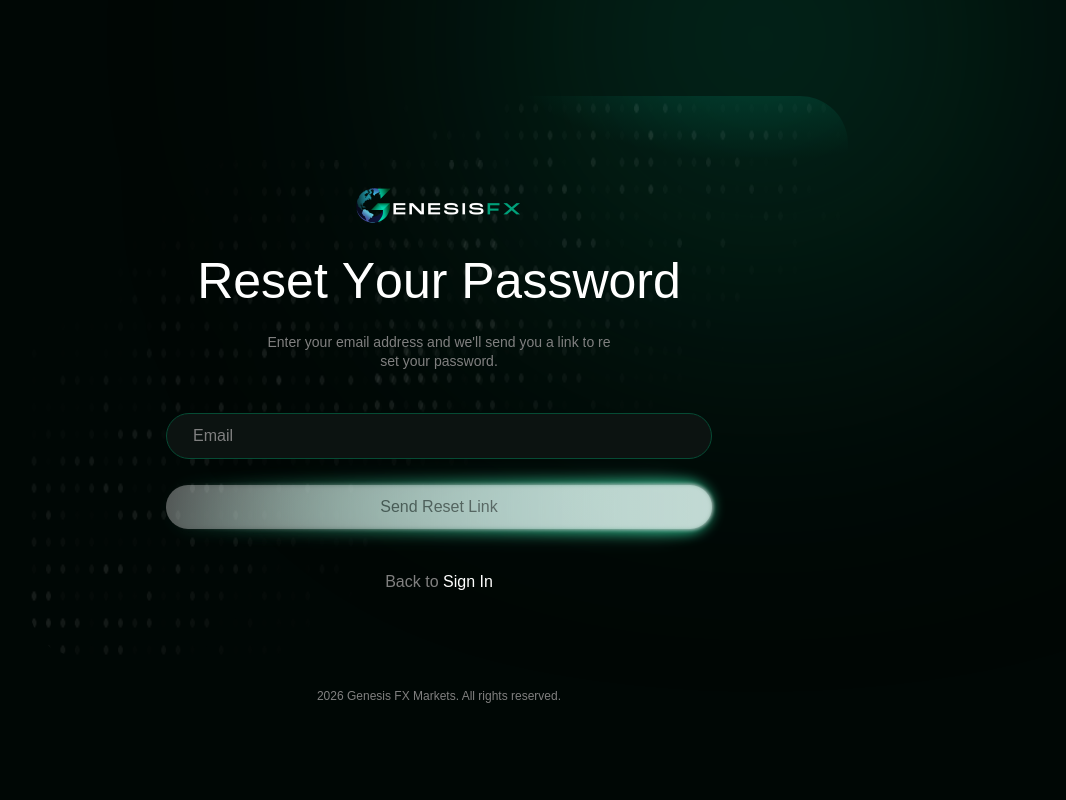
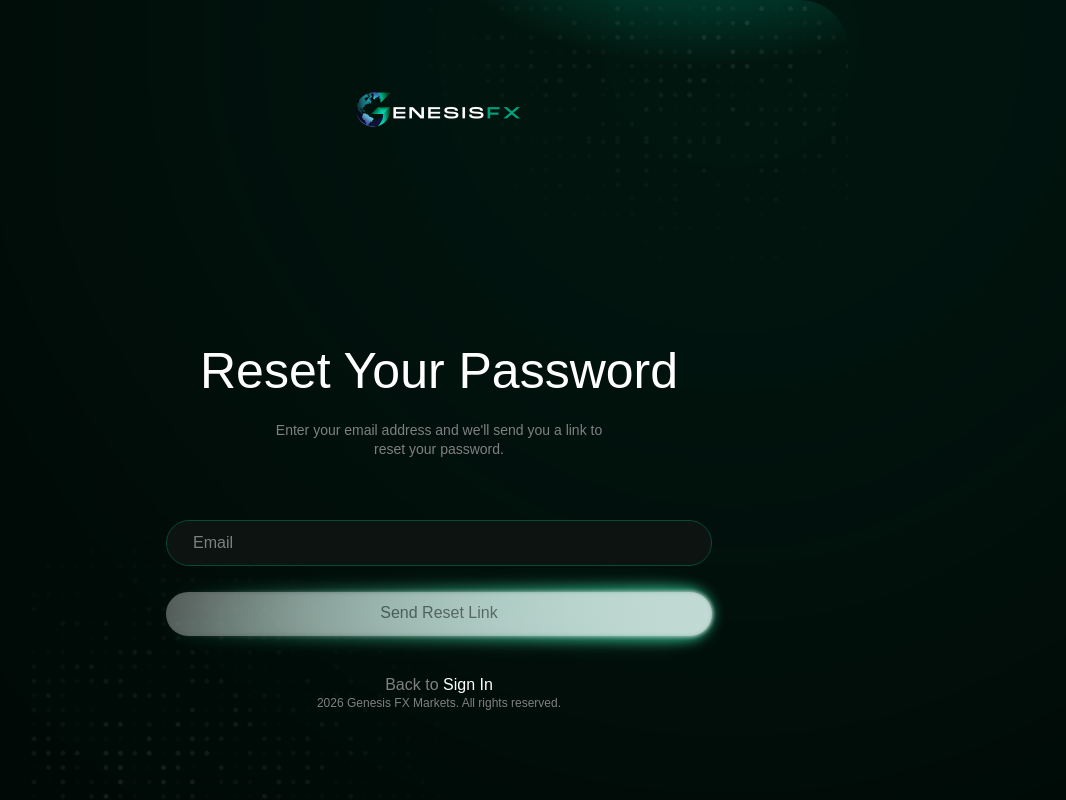
Before and after one commit to Mdx2025/GenesisFxDashboardMDX, a React (Vite) app: page /forgot-password in a window 1280 px wide. Shown: the top 800 px of the page, without its empty margins (201-1267 px from the left). Built offline with nearby package versions, Linux system fonts and the light colour scheme; a web font is replaced by a local one.

Commit message:
refactor: rebuild forgot/reset password pages from scratch with Figma Frame 2085662595 card

```diff
--- a/src/components/auth/AuthCard.tsx
+++ /dev/null
@@ -1,93 +0,0 @@
-import type { ReactNode } from 'react'
-
-interface AuthCardLayoutProps {
-  children: ReactNode
-  footer?: ReactNode
-}
-
-export function AuthCardLayout({ children, footer }: AuthCardLayoutProps) {
-  return (
-    <div className="min-h-screen bg-[#000705] font-acid relative overflow-hidden flex flex-col items-center justify-center px-4 py-8">
-      {/* Page-level glow — top right */}
-      <div
-        className="absolute w-[43.6875rem] h-[43.6875rem] -top-[19.4375rem] -right-[1.9375rem] rounded-full pointer-events-none"
-        style={{ background: 'radial-gradient(circle, #064b34 0%, transparent 70%)', filter: 'blur(9.375rem)' }}
-        aria-hidden="true"
-      />
-
-      {/* Card container */}
-      <div className="relative w-full max-w-[51.125rem] rounded-[3rem] overflow-hidden">
-        {/* Glow — top right of card */}
-        <div
-          className="absolute -top-[16.5625rem] -right-[12.5rem] w-[36.6875rem] h-[20.75rem] rounded-full pointer-events-none opacity-40"
-          style={{ background: 'radial-gradient(ellipse, #00b38c 0%, transparent 70%)' }}
-          aria-hidden="true"
-        />
-
-        {/* Glow — bottom left of card */}
-        <div
-          className="absolute -bottom-[20.4375rem] -left-[27.75rem] w-[36.6875rem] h-[20.75rem] rounded-full pointer-events-none opacity-40"
-          style={{ background: 'radial-gradient(ellipse, #00b38c 0%, transparent 70%)' }}
-          aria-hidden="true"
-        />
-        <div
-          className="absolute -bottom-[18.625rem] -left-[18.625rem] w-[18.4375rem] h-[17.125rem] rounded-full pointer-events-none opacity-30 mix-blend-plus-lighter"
-          style={{ background: 'radial-gradient(ellipse, #40c99c 0%, transparent 70%)' }}
-          aria-hidden="true"
-        />
-
-        {/* Pixel texture — top right */}
-        <div
-          className="absolute -top-[11.3125rem] -right-[1.375rem] w-[31.25rem] h-[31.25rem] opacity-20 pointer-events-none"
-          style={{
-            backgroundImage: 'url(/images/pixels.png)',
-            backgroundSize: '37.5rem 37.5rem',
-            backgroundPosition: 'top left',
-            maskImage: 'linear-gradient(135deg, transparent 20%, black 50%, transparent 80%)',
-            WebkitMaskImage: 'linear-gradient(135deg, transparent 20%, black 50%, transparent 80%)',
-          }}
-          aria-hidden="true"
-        />
-
-        {/* Pixel texture — bottom left */}
-        <div
-          className="absolute -bottom-[0.25rem] -left-[2rem] w-[31.25rem] h-[31.25rem] opacity-20 pointer-events-none"
-          style={{
-            backgroundImage: 'url(/images/pixels.png)',
-            backgroundSize: '37.5rem 37.5rem',
-            backgroundPosition: 'top left',
-            maskImage: 'linear-gradient(315deg, transparent 20%, black 50%, transparent 80%)',
-            WebkitMaskImage: 'linear-gradient(315deg, transparent 20%, black 50%, transparent 80%)',
-          }}
-          aria-hidden="true"
-        />
-
-        {/* Logo */}
-        <div className="relative flex justify-center pt-[5.4375rem] pb-6">
-          <img
-            src="/images/genesis-logo.png"
-            alt="Genesis FX"
-            className="h-[2.8125rem] w-auto relative z-10"
-          />
-        </div>
-
-        {/* Content */}
-        <div className="relative z-10 flex flex-col items-center px-6 sm:px-12 pb-16">
-          {children}
-        </div>
-
-        {/* Footer inside card */}
-        {footer && (
-          <div className="relative z-10 pb-10">
-            {footer}
-          </div>
-        )}
-      </div>
-
-      {/* Footer outside card */}
-      <p className="text-[#808080] text-xs mt-8 text-center">
-        2026 Genesis FX Markets. All rights reserved.
-      </p>
-    </div>
-  )
-}
--- a/src/pages/ForgotPasswordPage.tsx
+++ b/src/pages/ForgotPasswordPage.tsx
@@ -1,74 +1,85 @@
 import { useState } from 'react'
 import { Link } from 'react-router-dom'
-import { GlowButton, WaveText } from '@/components/ui'
-import { AuthCardLayout } from '@/components/auth/AuthCard'
+import { GlowButton } from '@/components/ui'
 import { useFadeIn } from '@/hooks/useFadeIn'
 
 function MailIcon() {
   return (
     <svg width="62" height="62" viewBox="0 0 24 24" fill="none" aria-hidden="true">
-      <path
-        d="M2 8.5c0-2.121 0-3.182.659-3.841C3.318 4 4.379 4 6.5 4h11c2.121 0 3.182 0 3.841.659C22 5.318 22 6.379 22 8.5v4c0 2.121 0 3.182-.659 3.841C20.682 17 19.621 17 17.5 17h-11c-2.121 0-3.182 0-3.841-.659C2 15.682 2 14.621 2 12.5v-4z"
-        fill="#10BC83"
-        opacity="0.3"
-      />
-      <path
-        d="M2 8.5c0-2.121 0-3.182.659-3.841C3.318 4 4.379 4 6.5 4h11c2.121 0 3.182 0 3.841.659C22 5.318 22 6.379 22 8.5v4c0 2.121 0 3.182-.659 3.841C20.682 17 19.621 17 17.5 17h-11c-2.121 0-3.182 0-3.841-.659C2 15.682 2 14.621 2 12.5v-4z"
-        stroke="#10BC83"
-        strokeWidth="1.5"
-      />
-      <path
-        d="M6 8l4.058 2.845a3 3 0 003.484.105L18 8"
-        stroke="#10BC83"
-        strokeWidth="1.5"
-        strokeLinecap="round"
-      />
+      <path d="M2 8.5c0-2.121 0-3.182.659-3.841C3.318 4 4.379 4 6.5 4h11c2.121 0 3.182 0 3.841.659C22 5.318 22 6.379 22 8.5v4c0 2.121 0 3.182-.659 3.841C20.682 17 19.621 17 17.5 17h-11c-2.121 0-3.182 0-3.841-.659C2 15.682 2 14.621 2 12.5v-4z" fill="#10BC83" opacity="0.3" />
+      <path d="M2 8.5c0-2.121 0-3.182.659-3.841C3.318 4 4.379 4 6.5 4h11c2.121 0 3.182 0 3.841.659C22 5.318 22 6.379 22 8.5v4c0 2.121 0 3.182-.659 3.841C20.682 17 19.621 17 17.5 17h-11c-2.121 0-3.182 0-3.841-.659C2 15.682 2 14.621 2 12.5v-4z" stroke="#10BC83" strokeWidth="1.5" />
+      <path d="M6 8l4.058 2.845a3 3 0 003.484.105L18 8" stroke="#10BC83" strokeWidth="1.5" strokeLinecap="round" />
       <circle cx="19" cy="5" r="3.5" fill="#10BC83" stroke="#000705" strokeWidth="1" />
     </svg>
   )
 }
 
-const INPUT_CLASS = "w-full h-[2.875rem] rounded-[1.875rem] bg-[#0c1311] border border-[#064b34] px-[1.625rem] text-white text-base placeholder:text-[#808080] outline-none focus:border-gfx-green-500/50 transition-colors"
+const INPUT_CLASS = "w-full h-[2.875rem] rounded-[1.875rem] bg-gfx-green-800 border border-gfx-green-200 px-[1.625rem] text-white text-base placeholder:text-gfx-neutral-400 outline-none focus:border-gfx-green-500/50 transition-colors font-acid"
 
 export default function ForgotPasswordPage() {
   const [step, setStep] = useState<1 | 2>(1)
   const [email, setEmail] = useState('')
 
-  const handleSubmit = (e: React.FormEvent) => {
-    e.preventDefault()
-    if (email.trim()) setStep(2)
-  }
+  return (
+    <div className="min-h-screen bg-gfx-sidebar font-acid relative overflow-hidden flex items-center justify-center">
+      {/* Page glow — top right */}
+      <div className="absolute w-[43.6875rem] h-[43.6875rem] -top-[19.4375rem] right-0 rounded-full bg-gfx-green-200 pointer-events-none" style={{ filter: 'blur(25rem)' }} aria-hidden="true" />
 
-  return (
-    <AuthCardLayout>
+      {/* Card — Frame 2085662595 */}
+      <div className="relative w-[51.125rem] max-w-[calc(100%-2rem)] min-h-[61.25rem] rounded-[3rem] overflow-hidden">
+        {/* Glow top-right */}
+        <div className="absolute -top-[16.5625rem] right-[-9.375rem] w-[36.6875rem] h-[20.75rem] rounded-full pointer-events-none" style={{ background: 'radial-gradient(ellipse, rgba(0,179,140,0.5) 0%, transparent 70%)' }} aria-hidden="true" />
+        {/* Glow bottom-left */}
+        <div className="absolute -bottom-[20.4375rem] -left-[27.75rem] w-[36.6875rem] h-[20.75rem] rounded-full pointer-events-none" style={{ background: 'radial-gradient(ellipse, rgba(0,179,140,0.5) 0%, transparent 70%)' }} aria-hidden="true" />
+        <div className="absolute -bottom-[18.625rem] -left-[18.625rem] w-[18.4375rem] h-[17.125rem] rounded-full pointer-events-none mix-blend-plus-lighter" style={{ background: 'radial-gradient(ellipse, rgba(64,201,156,0.5) 0%, transparent 70%)' }} aria-hidden="true" />
+        <div className="absolute -bottom-[18.625rem] -left-[18.625rem] w-[18.4375rem] h-[17.125rem] rounded-full pointer-events-none mix-blend-plus-lighter" style={{ background: 'radial-gradient(ellipse, rgba(64,201,156,0.4) 0%, transparent 65%)' }} aria-hidden="true" />
+
+        {/* Pixel texture top-right */}
+        <div className="absolute -top-[11.3125rem] -right-[2rem] w-[31.25rem] h-[29.875rem] opacity-20 pointer-events-none" style={{ backgroundImage: 'url(/images/pixels.png)', backgroundSize: '37.5rem', maskImage: 'radial-gradient(ellipse at 70% 40%, black 0%, transparent 70%)', WebkitMaskImage: 'radial-gradient(ellipse at 70% 40%, black 0%, transparent 70%)' }} aria-hidden="true" />
+        {/* Pixel texture bottom-left */}
+        <div className="absolute -bottom-[0.25rem] -left-[2rem] w-[31.25rem] h-[29.875rem] opacity-20 pointer-events-none" style={{ backgroundImage: 'url(/images/pixels.png)', backgroundSize: '37.5rem', maskImage: 'radial-gradient(ellipse at 30% 60%, black 0%, transparent 70%)', WebkitMaskImage: 'radial-gradient(ellipse at 30% 60%, black 0%, transparent 70%)' }} aria-hidden="true" />
+
+        {/* Logo — top center */}
+        <div className="relative flex justify-center pt-[5.4375rem]">
+          <img src="/images/genesis-logo.png" alt="Genesis FX" className="h-[2.8125rem] w-auto relative z-10" />
+        </div>
+
+        {/* Content */}
+        <div className="relative z-10">
           {step === 1 ? (
-        <EmailStep email={email} setEmail={setEmail} onSubmit={handleSubmit} />
+            <EmailStep email={email} setEmail={setEmail} onSubmit={() => { if (email.trim()) setStep(2) }} />
           ) : (
             <ConfirmationStep />
           )}
-    </AuthCardLayout>
+        </div>
+
+        {/* Footer inside card */}
+        <p className="relative z-10 text-gfx-neutral-400 text-xs text-center pb-[5.375rem] mt-auto leading-[1.175rem]">
+          2026 Genesis FX Markets. All rights reserved.
+        </p>
+      </div>
+    </div>
   )
 }
 
 function EmailStep({ email, setEmail, onSubmit }: {
   email: string
   setEmail: (v: string) => void
-  onSubmit: (e: React.FormEvent) => void
+  onSubmit: () => void
 }) {
   const fadeRef = useFadeIn()
 
   return (
-    <div ref={fadeRef} className="w-full max-w-[34.125rem] px-4 sm:px-0 flex flex-col items-center gap-[2.6875rem]">
-      <div className="flex flex-col items-center gap-[1.375rem]">
-        <WaveText as="h1" className="text-white text-[clamp(2rem,5vw,3.125rem)] font-normal leading-[1.17] text-center">
+    <div ref={fadeRef} className="flex flex-col items-center px-6 sm:px-0 pt-[13.375rem]">
+      <h1 className="text-white text-[clamp(2rem,5vw,3.125rem)] font-normal leading-none text-center">
         Reset Your Password
-        </WaveText>
-        <WaveText as="p" className="text-[#808080] text-sm leading-[1.34] text-center max-w-[21.5rem]" delay={0.4} stagger={0.015}>
-          Enter your email address and we'll send you a link to reset your password.
-        </WaveText>
-      </div>
+      </h1>
 
-      <form className="w-full flex flex-col gap-[1.125rem]" onSubmit={onSubmit}>
+      <p className="text-gfx-neutral-400 text-sm leading-[1.175rem] text-center max-w-[21.5rem] mt-[1.5625rem]">
+        Enter your email address and we&apos;ll send you a link to reset your password.
+      </p>
+
+      <div className="w-full max-w-[34.125rem] mt-[3.8125rem]">
         <input
           type="email"
           placeholder="Email"
@@ -78,14 +89,14 @@ function EmailStep({ email, setEmail, onSubmit }: {
           value={email}
           onChange={e => setEmail(e.target.value)}
         />
+      </div>
 
-        <div className="w-full pt-2">
-          <GlowButton label="Send Reset Link" width="100%" disabled={!email.trim()} onClick={() => { if (email.trim()) onSubmit(new Event('submit') as unknown as React.FormEvent) }} />
+      <div className="w-full max-w-[34.125rem] mt-[1.625rem]">
+        <GlowButton label="Send Reset Link" width="100%" disabled={!email.trim()} onClick={onSubmit} />
       </div>
-      </form>
 
-      <p className="text-base leading-[1.2]">
-        <span className="text-[#808080]">Back to </span>
+      <p className="text-base leading-[1.2] mt-[2.4375rem]">
+        <span className="text-gfx-neutral-400">Back to </span>
         <Link to="/" className="text-white font-medium hover:underline">Sign In</Link>
       </p>
     </div>
@@ -96,18 +107,18 @@ function ConfirmationStep() {
   const fadeRef = useFadeIn()
 
   return (
-    <div ref={fadeRef} className="w-full max-w-[34.125rem] px-4 sm:px-0 flex flex-col items-center gap-[1.375rem]">
+    <div ref={fadeRef} className="flex flex-col items-center px-6 sm:px-0 pt-[16.3125rem]">
       <div className="w-[3.875rem] h-[3.875rem] flex items-center justify-center">
         <MailIcon />
       </div>
 
-      <WaveText as="h1" className="text-white text-[clamp(2rem,5vw,3.125rem)] font-normal leading-[1.17] text-center">
+      <h1 className="text-white text-[clamp(2rem,5vw,3.125rem)] font-normal leading-none text-center mt-[1.1875rem]">
         Confirmed Request
-      </WaveText>
+      </h1>
 
-      <WaveText as="p" className="text-[#808080] text-sm leading-[1.34] text-center max-w-[21.5rem]" delay={0.4} stagger={0.015}>
+      <p className="text-gfx-neutral-400 text-sm leading-[1.175rem] text-center max-w-[21.5rem] mt-[2.1875rem]">
         If that email address is in our system, you will receive an email with instructions about how to reset your password in a few minutes.
-      </WaveText>
+      </p>
     </div>
   )
 }
--- a/src/pages/ResetPasswordPage.tsx
+++ b/src/pages/ResetPasswordPage.tsx
@@ -1,11 +1,10 @@
 import { useState } from 'react'
 import { Link } from 'react-router-dom'
-import { GlowButton, WaveText } from '@/components/ui'
+import { GlowButton } from '@/components/ui'
 import { EyeIcon } from '@/components/icons'
-import { AuthCardLayout } from '@/components/auth/AuthCard'
 import { useFadeIn } from '@/hooks/useFadeIn'
 
-const INPUT_CLASS = "w-full h-[2.875rem] rounded-[1.875rem] bg-[#0c1311] border border-[#064b34] px-[1.625rem] text-white text-base placeholder:text-[#808080] outline-none focus:border-gfx-green-500/50 transition-colors"
+const INPUT_CLASS = "w-full h-[2.875rem] rounded-[1.875rem] bg-gfx-green-800 border border-gfx-green-200 px-[1.625rem] text-white text-base placeholder:text-gfx-neutral-400 outline-none focus:border-gfx-green-500/50 transition-colors font-acid"
 
 export default function ResetPasswordPage() {
   const [newPassword, setNewPassword] = useState('')
@@ -17,13 +16,36 @@ export default function ResetPasswordPage() {
   const isValid = newPassword.trim() !== '' && confirmPassword.trim() !== ''
 
   return (
-    <AuthCardLayout>
-      <div ref={fadeRef} className="w-full max-w-[34.125rem] px-4 sm:px-0 flex flex-col items-center gap-[2.6875rem]">
-        <WaveText as="h1" className="text-white text-[clamp(2rem,5vw,3.125rem)] font-normal leading-[1.17] text-center">
+    <div className="min-h-screen bg-gfx-sidebar font-acid relative overflow-hidden flex items-center justify-center">
+      {/* Page glow — top right */}
+      <div className="absolute w-[43.6875rem] h-[43.6875rem] -top-[19.4375rem] right-0 rounded-full bg-gfx-green-200 pointer-events-none" style={{ filter: 'blur(25rem)' }} aria-hidden="true" />
+
+      {/* Card — Frame 2085662595 */}
+      <div className="relative w-[51.125rem] max-w-[calc(100%-2rem)] min-h-[61.25rem] rounded-[3rem] overflow-hidden">
+        {/* Glow top-right */}
+        <div className="absolute -top-[16.5625rem] right-[-9.375rem] w-[36.6875rem] h-[20.75rem] rounded-full pointer-events-none" style={{ background: 'radial-gradient(ellipse, rgba(0,179,140,0.5) 0%, transparent 70%)' }} aria-hidden="true" />
+        {/* Glow bottom-left */}
+        <div className="absolute -bottom-[20.4375rem] -left-[27.75rem] w-[36.6875rem] h-[20.75rem] rounded-full pointer-events-none" style={{ background: 'radial-gradient(ellipse, rgba(0,179,140,0.5) 0%, transparent 70%)' }} aria-hidden="true" />
+        <div className="absolute -bottom-[18.625rem] -left-[18.625rem] w-[18.4375rem] h-[17.125rem] rounded-full pointer-events-none mix-blend-plus-lighter" style={{ background: 'radial-gradient(ellipse, rgba(64,201,156,0.5) 0%, transparent 70%)' }} aria-hidden="true" />
+        <div className="absolute -bottom-[18.625rem] -left-[18.625rem] w-[18.4375rem] h-[17.125rem] rounded-full pointer-events-none mix-blend-plus-lighter" style={{ background: 'radial-gradient(ellipse, rgba(64,201,156,0.4) 0%, transparent 65%)' }} aria-hidden="true" />
+
+        {/* Pixel texture top-right */}
+        <div className="absolute -top-[11.3125rem] -right-[2rem] w-[31.25rem] h-[29.875rem] opacity-20 pointer-events-none" style={{ backgroundImage: 'url(/images/pixels.png)', backgroundSize: '37.5rem', maskImage: 'radial-gradient(ellipse at 70% 40%, black 0%, transparent 70%)', WebkitMaskImage: 'radial-gradient(ellipse at 70% 40%, black 0%, transparent 70%)' }} aria-hidden="true" />
+        {/* Pixel texture bottom-left */}
+        <div className="absolute -bottom-[0.25rem] -left-[2rem] w-[31.25rem] h-[29.875rem] opacity-20 pointer-events-none" style={{ backgroundImage: 'url(/images/pixels.png)', backgroundSize: '37.5rem', maskImage: 'radial-gradient(ellipse at 30% 60%, black 0%, transparent 70%)', WebkitMaskImage: 'radial-gradient(ellipse at 30% 60%, black 0%, transparent 70%)' }} aria-hidden="true" />
+
+        {/* Logo — top center */}
+        <div className="relative flex justify-center pt-[5.4375rem]">
+          <img src="/images/genesis-logo.png" alt="Genesis FX" className="h-[2.8125rem] w-auto relative z-10" />
+        </div>
+
+        {/* Content */}
+        <div ref={fadeRef} className="relative z-10 flex flex-col items-center px-6 sm:px-0 pt-[13.375rem]">
+          <h1 className="text-white text-[clamp(2rem,5vw,3.125rem)] font-normal leading-none text-center">
             Reset Your Password
-        </WaveText>
+          </h1>
 
-        <form className="w-full flex flex-col gap-[1.125rem]" onSubmit={e => e.preventDefault()}>
+          <div className="w-full max-w-[34.125rem] mt-[5.625rem] flex flex-col gap-[1.125rem]">
             <div className="w-full relative">
               <input
                 type={showNew ? 'text' : 'password'}
@@ -37,7 +59,7 @@ export default function ResetPasswordPage() {
               <button
                 type="button"
                 onClick={() => setShowNew(v => !v)}
-              className="absolute right-5 top-1/2 -translate-y-1/2 text-[#808080] hover:text-white transition-colors cursor-pointer bg-transparent border-none p-0"
+                className="absolute right-5 top-1/2 -translate-y-1/2 text-gfx-neutral-400 hover:text-white transition-colors cursor-pointer bg-transparent border-none p-0"
                 aria-label={showNew ? 'Hide password' : 'Show password'}
               >
                 <EyeIcon open={showNew} />
@@ -57,23 +79,29 @@ export default function ResetPasswordPage() {
               <button
                 type="button"
                 onClick={() => setShowConfirm(v => !v)}
-              className="absolute right-5 top-1/2 -translate-y-1/2 text-[#808080] hover:text-white transition-colors cursor-pointer bg-transparent border-none p-0"
+                className="absolute right-5 top-1/2 -translate-y-1/2 text-gfx-neutral-400 hover:text-white transition-colors cursor-pointer bg-transparent border-none p-0"
                 aria-label={showConfirm ? 'Hide password' : 'Show password'}
               >
                 <EyeIcon open={showConfirm} />
               </button>
             </div>
+          </div>
 
-          <div className="w-full pt-2">
+          <div className="w-full max-w-[34.125rem] mt-[1.625rem]">
             <GlowButton label="Confirm" width="100%" disabled={!isValid} />
           </div>
-        </form>
 
-        <p className="text-base leading-[1.2]">
-          <span className="text-[#808080]">Back to </span>
+          <p className="text-base leading-[1.2] mt-[2.4375rem]">
+            <span className="text-gfx-neutral-400">Back to </span>
             <Link to="/" className="text-white font-medium hover:underline">Sign In</Link>
           </p>
         </div>
-    </AuthCardLayout>
+
+        {/* Footer inside card */}
+        <p className="relative z-10 text-gfx-neutral-400 text-xs text-center pb-[5.375rem] mt-auto leading-[1.175rem]">
+          2026 Genesis FX Markets. All rights reserved.
+        </p>
+      </div>
+    </div>
   )
 }
```
Also changed, not shown: 5 other files (tests, documents, lock files or other folders). Lines whose indentation alone changed are shown as unchanged.
